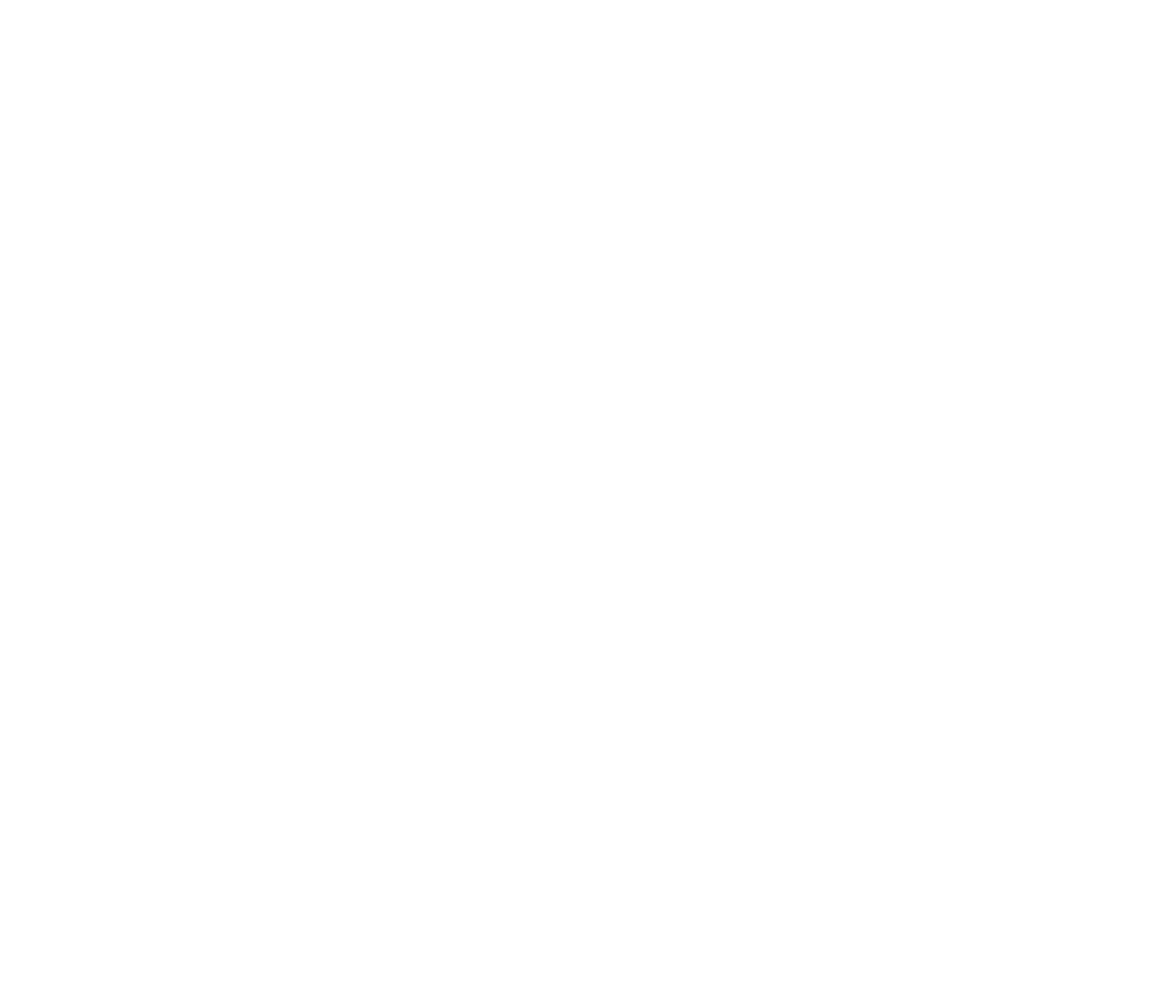
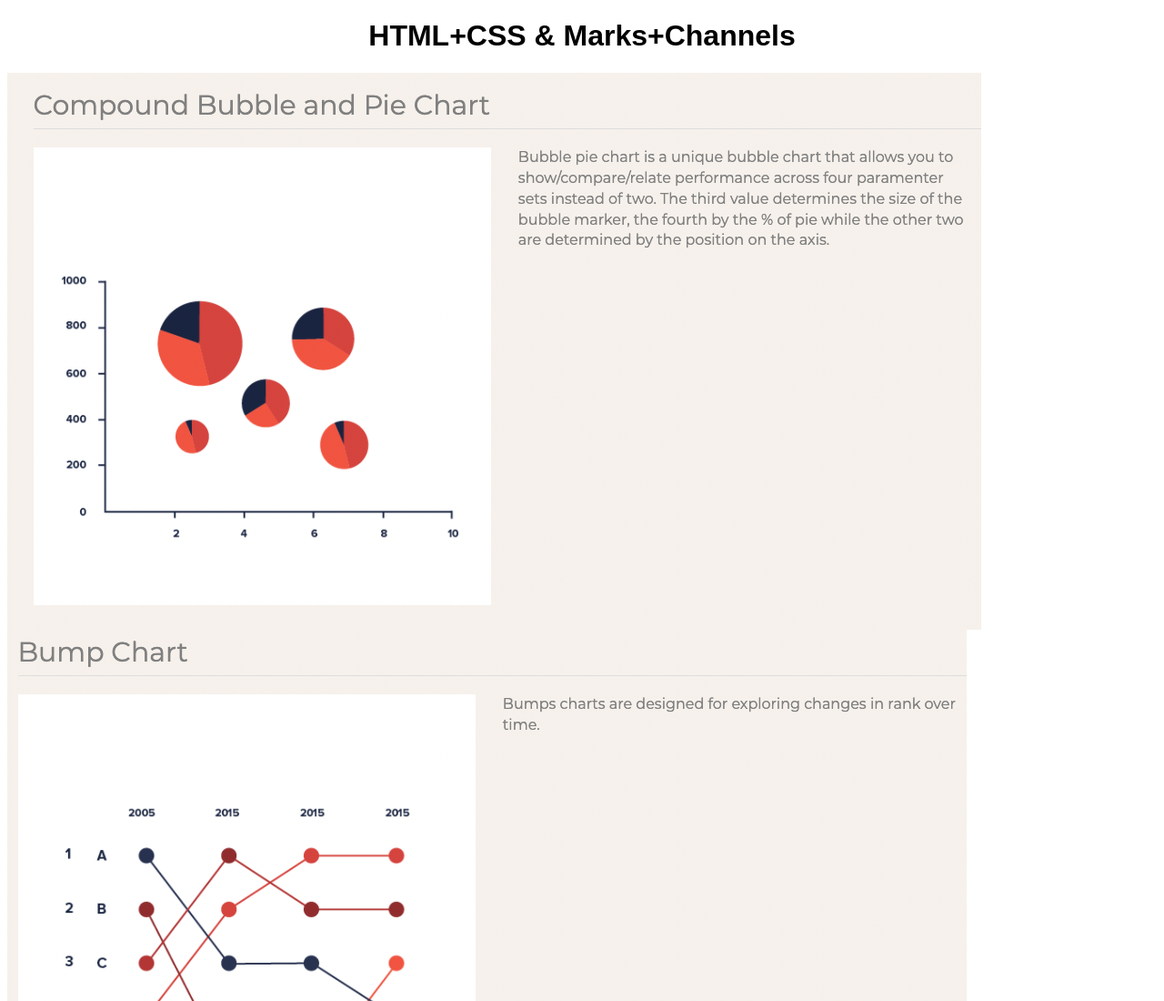
Before and after one commit to DS4200-S22/hw-03-jason-and-marco, a plain HTML site: page index.html in a window 1280 px wide. Shown: the top 1100 px of the page at 91% size. Before the commit the page ends 800 px from the top, so only its background shows below. Drawn offline with Linux system fonts and the light colour scheme.

Commit message:
Added img tags into index

```diff
--- a/index.html
+++ b/index.html
@@ -12,6 +12,23 @@
 
 <body>
 
+    <title>hw-03</title>
+
+    <h1>HTML+CSS & Marks+Channels</h1>
+
+<!--    <div class="grid2x2">-->
+<!--      <div class="box box1"><div>one</div></div>-->
+<!--      <div class="box box2"><div>two</div></div>-->
+<!--      <div class="box box3"><div>three</div></div>-->
+<!--      <div class="box box4"><div>four</div></div>-->
+<!--    </div>-->
+    <div class="container">
+        <img src="img/bubble_and_pie_chart.png">
+        <img src="img/bump_chart.png">
+        <img src="img/mind_map.png">
+        <img src="img/stacked_bar_chart.png">
+    </div>
+
 
 </body>
 
--- a/style.css
+++ b/style.css
@@ -1,3 +1,36 @@
 body {
     font-family: Arial;
 }
+
+h1 {
+    text-align: center;
+}
+
+.container {
+  display: flex;
+  flex-wrap: wrap;
+}
+
+/*.grid2x2 {*/
+/*  min-height: 100%;*/
+/*  display: flex;*/
+/*  flex-wrap: wrap;*/
+/*  flex-direction: row;*/
+/*}*/
+/*.grid2x2 > div {*/
+/*  display: flex;*/
+/*  flex-basis: calc(50% - 40px);*/
+/*  justify-content: center;*/
+/*  flex-direction: column;*/
+/*}*/
+/*.grid2x2 > div > div {*/
+/*  display: flex;*/
+/*  justify-content: center;*/
+/*  flex-direction: row;*/
+/*}*/
+
+/*.box { margin: 20px; }*/
+/*.box1 { background-color: red; }*/
+/*.box2 { background-color: orange; }*/
+/*.box3 { background-color: purple; }*/
+/*.box4 { background-color: grey; }*/
```
